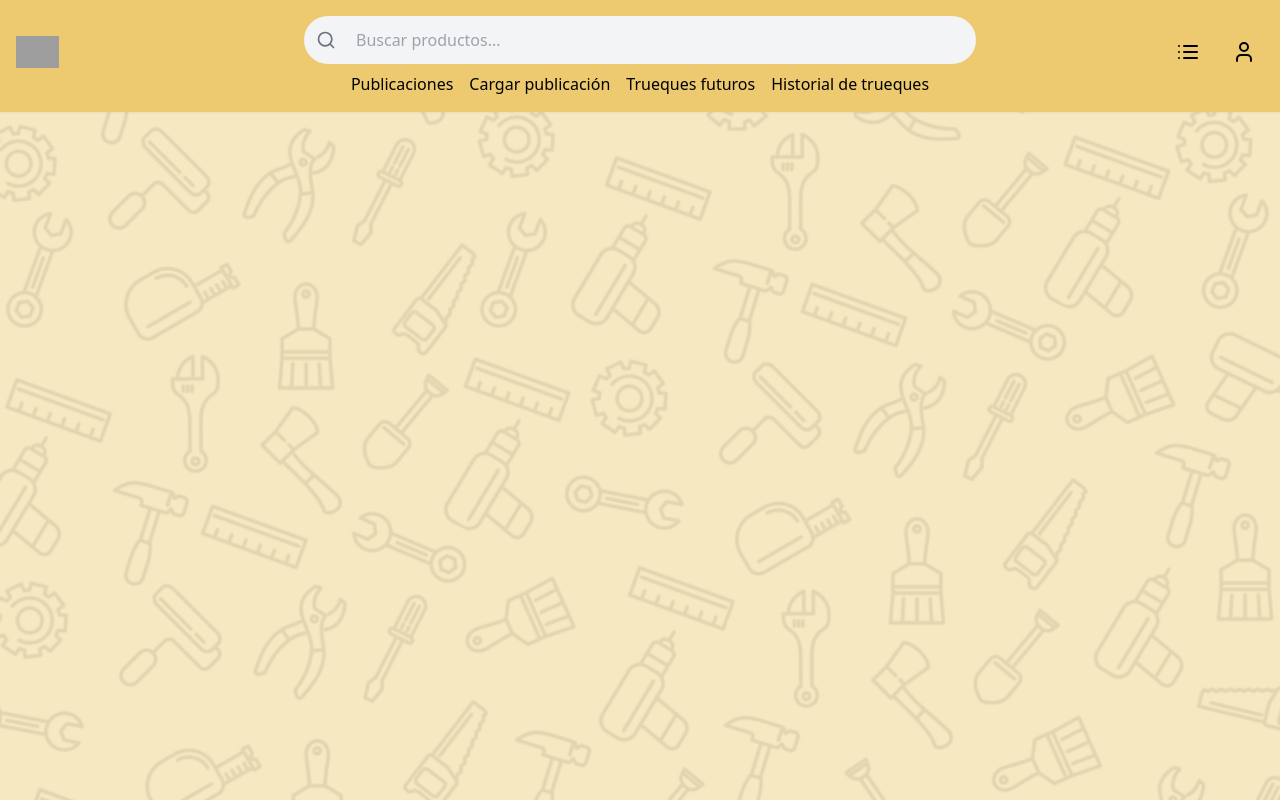
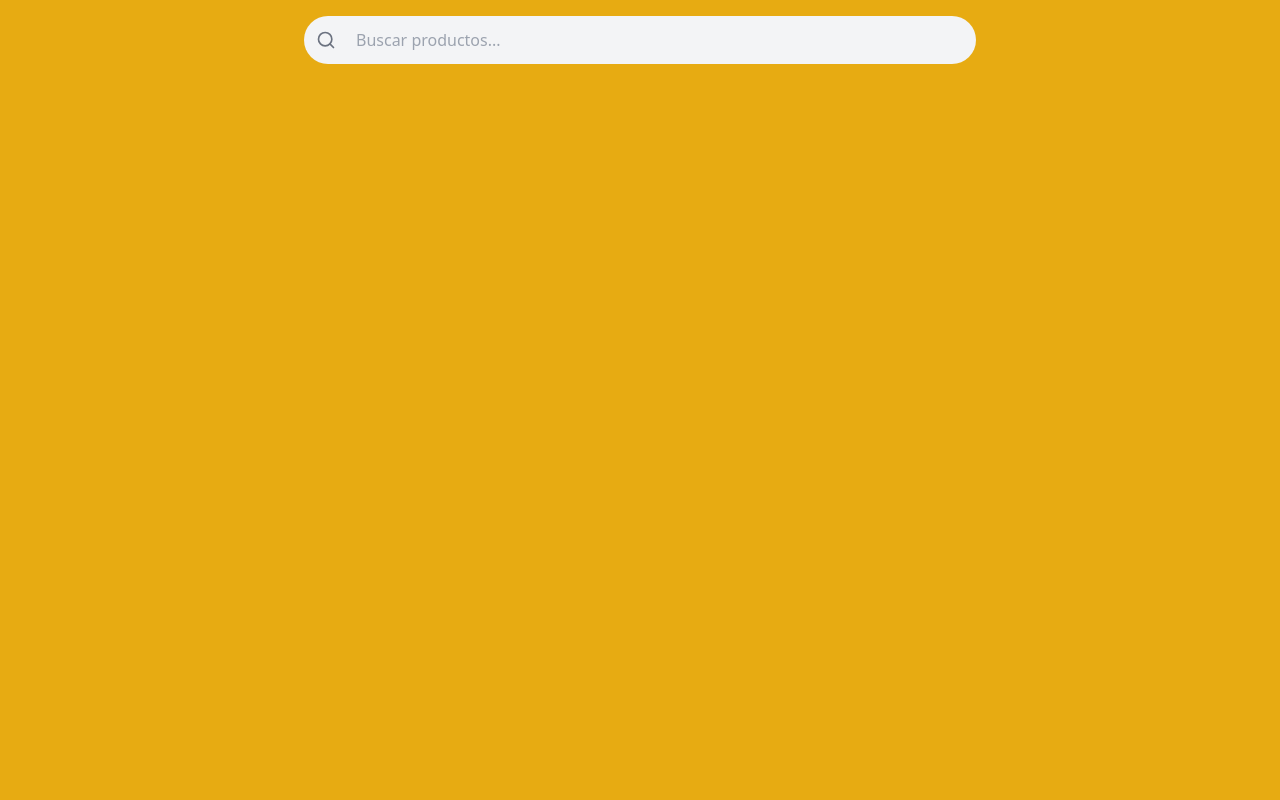
Before and after one commit to ImportFromCBastian/fedeteria-front, a React (Vite) app: page / in a window 1280 px wide. Built offline with nearby package versions, Linux system fonts and the light colour scheme; grey boxes are pictures that could not be loaded.

Commit message:
agrego header, hay que definir colores

```diff
--- a/src/components/Layout/Header.jsx
+++ b/src/components/Layout/Header.jsx
@@ -1,6 +1,7 @@
+import { mainColor } from './Layout'
 export const Header = () => {
   return (
-    <div style={{ backgroundColor: '#edca6f' }}>
+    <div style={{ backgroundColor: mainColor }}>
       <div className="relative w-full">
         <div className=" absolute  left-1/2 top-0 mt-4 flex w-full max-w-2xl -translate-x-1/2 items-center gap-2 rounded-full bg-gray-100 px-3 py-1">
           <svg
@@ -30,7 +31,7 @@ export const Header = () => {
       </div>
       <header
         className="flex flex-col items-center justify-between px-4 py-4 shadow-sm"
-        style={{ backgroundColor: '#edca6f' }}
+        style={{ backgroundColor: mainColor }}
       >
         <div className=" mt-4 flex w-full items-center justify-between">
           <a className="flex items-center gap-2 text-lg font-semibold" href="#">
--- a/src/components/Layout/Layout.jsx
+++ b/src/components/Layout/Layout.jsx
@@ -1,12 +1,20 @@
 import React from 'react'
 import { Header } from './Header'
+
+// Define el color principal y el color de fondo
+export const mainColor = '#E7AB12'
+const background = '#E7AB12'
 
 const Layout = ({ children }) => {
   return (
     <div
       className="min-h-screen bg-cover bg-center"
-      style={{ backgroundImage: 'url("background4.png")' }}
+      style={{
+        // Establece la imagen de fondo y aplica el filtro de color
+        backgroundImage: `url("oscuro.png")`
+      }}
     >
+      <div className="absolute inset-0 bg-opacity-0" style={{ backgroundColor: background }}></div>
       <Header />
       <div className="py-8">{children}</div>
     </div>
```
Also changed, not shown: public/oscuro.png (added), 1 other file (tests, documents, lock files or other folders).
